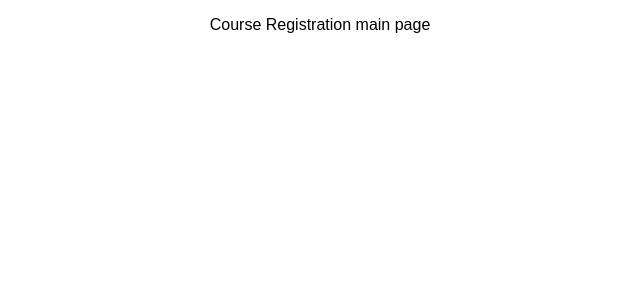
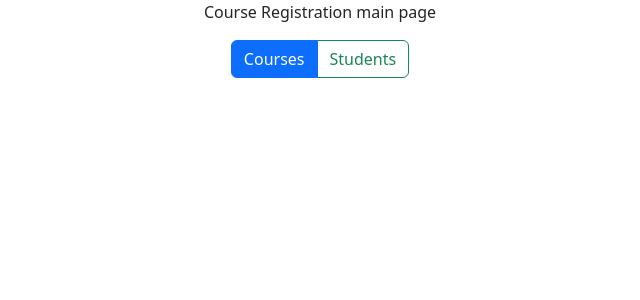
Before and after one commit to ZSwensrude/CMPT-315-Midterm, a React (Create React App) app in the folder frontend/course-registration/: page / in a window 1280 px wide. Shown: the top 300 px of the page, without its empty margins (320-960 px from the left). Built offline with nearby package versions, Linux system fonts and the light colour scheme.

Commit message:
import react boostrap, use toggle buttons

```diff
--- a/frontend/course-registration/package.json
+++ b/frontend/course-registration/package.json
@@ -6,7 +6,9 @@
     "@testing-library/jest-dom": "^5.17.0",
     "@testing-library/react": "^13.4.0",
     "@testing-library/user-event": "^13.5.0",
+    "bootstrap": "^5.3.2",
     "react": "^18.2.0",
+    "react-bootstrap": "^2.10.1",
     "react-dom": "^18.2.0",
     "react-scripts": "5.0.1",
     "web-vitals": "^2.1.4"
--- a/frontend/course-registration/public/index.html
+++ b/frontend/course-registration/public/index.html
@@ -14,7 +14,7 @@
       manifest.json provides metadata used when your web app is installed on a
       user's mobile device or desktop. See https://developers.google.com/web/fundamentals/web-app-manifest/
     -->
-    <link rel="manifest" href="%PUBLIC_URL%/manifest.json" />
+    <!-- <link rel="manifest" href="%PUBLIC_URL%/manifest.json" /> -->
     <!--
       Notice the use of %PUBLIC_URL% in the tags above.
       It will be replaced with the URL of the `public` folder during the build.
--- a/frontend/course-registration/src/App.js
+++ b/frontend/course-registration/src/App.js
@@ -1,9 +1,12 @@
 import './App.css';
+import React from 'react';
+import ViewToggle from './components/ViewToggle';
 
 function App() {
   return (
     <div className="App">
       <p>Course Registration main page</p>
+      <ViewToggle />
     </div>
   );
 }
--- /dev/null
+++ b/frontend/course-registration/src/components/ViewToggle.js
@@ -0,0 +1,40 @@
+import React, { useState } from 'react';
+import 'bootstrap/dist/css/bootstrap.min.css';
+import ButtonGroup from 'react-bootstrap/ButtonGroup';
+import ToggleButton from 'react-bootstrap/ToggleButton';
+
+const ViewToggle = ({ state }) => {
+  const [radioValue, setRadioValue] = useState('courses');
+
+
+  return (
+    <>
+      <ButtonGroup>
+        <ToggleButton
+          id={`radio-courses`}
+          type="radio"
+          variant={'outline-primary'}
+          name="radio"
+          value={"courses"}
+          checked={radioValue === "courses"}
+          onChange={(e) => setRadioValue(e.currentTarget.value)}
+        >
+          {"Courses"}
+        </ToggleButton>
+        <ToggleButton
+          id={`radio-students`}
+          type="radio"
+          variant={'outline-success'}
+          name="radio"
+          value={"students"}
+          checked={radioValue === "students"}
+          onChange={(e) => setRadioValue(e.currentTarget.value)}
+        >
+          {"Students"}
+        </ToggleButton>
+      </ButtonGroup>
+    </>
+  );
+};
+
+export default ViewToggle;
```
Also changed, not shown: frontend/course-registration/public/manifest.json (deleted), 1 other file (tests, documents, lock files or other folders).
